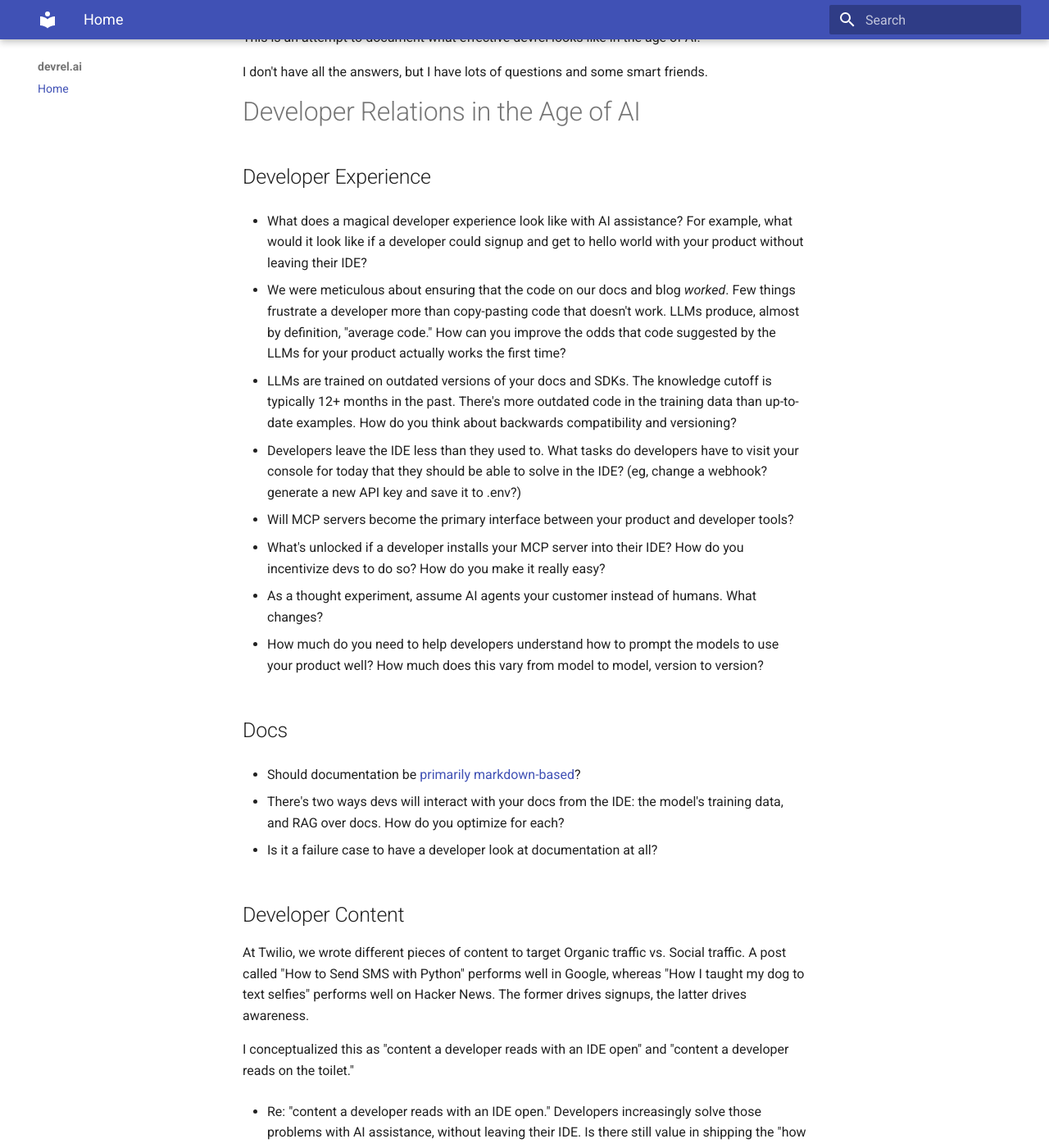
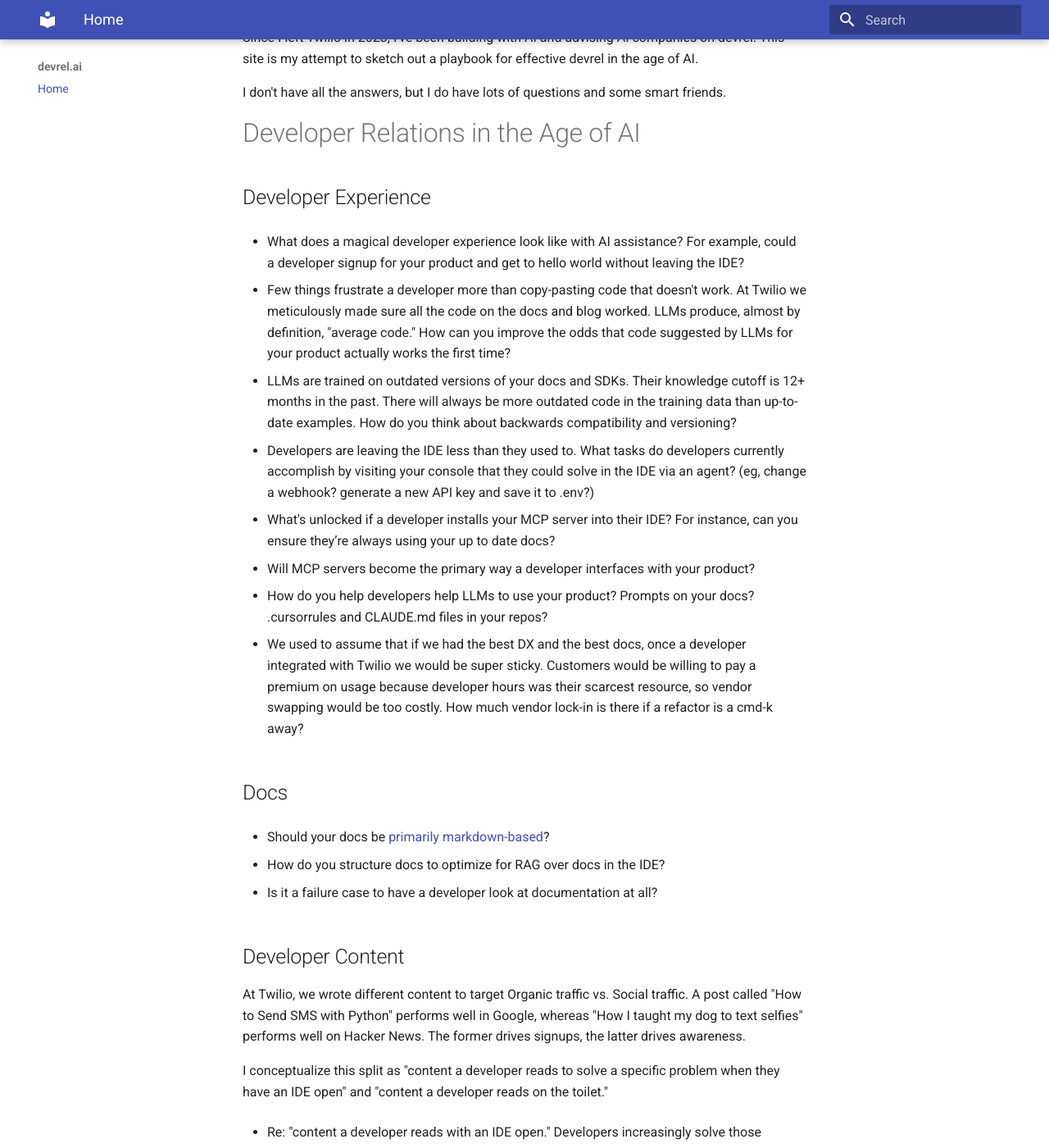
Before and after one commit to GregBaugues/devrel.ai, an MkDocs documentation site: the page built from docs/index.md, in a window 1280 px wide and 1400 px high, scrolled down 609 px. Shown: the whole window at 82% size. Built offline with MkDocs 1.6.1 and Material for MkDocs 9.7.7, drawn with Linux system fonts in a browser that asks for light colours; some of the changed text lies outside the part shown.

Commit message:
Update content from DevRel.ai/Site Content (with lowercase filenames)

```diff
--- a/docs/index.md
+++ b/docs/index.md
@@ -4,66 +4,66 @@
 
 When I joined Twilio's Developer Evangelism team in 2014, our devrel playbook was built on:
 
-* *Magical developer experience*. Signup for an account and send your first SMS in five minutes.
-* *Great docs*. Copy-pastable code (that *works*) to support devs on their journey from quickstart, to production, to scale.
-* *Technical blog content* to generate awareness and drive signups via organic and developer-social channels.
+* *Magical developer experience*. Signup for an account and send your first SMS with five lines of code within five minutes.
+* *Great docs*. Copy-pastable code to support devs on their journey from quickstart, to production, to scale.
+* *Technical content* to generate awareness and drive signups via organic and developer-social channels.
 * *"Be everywhere and be awesome."* IRL events. Speak at, sponsor, host hundreds of meetups, conferences, hackathons every year.
 
 The devrel playbook from 2014 doesn't work anymore.
 
-AI is changing how developers write code, which has a profound impact on how devtool companies reach and serve developers.
+AI is changing how developers write code, which changes how devtool companies reach and serve developers.
 
-Since I left Twilio in 2023, I've been building a bunch with AI and advising AI companies on devrel. This is an attempt to document what effective devrel looks like in the age of AI.
+Since I left Twilio in 2023, I've been building with AI and advising AI companies on devrel. This site is my attempt to sketch out a playbook for effective devrel in the age of AI.
 
-I don't have all the answers, but I have lots of questions and some smart friends.
+I don't have all the answers, but I do have lots of questions and some smart friends.
 
 # Developer Relations in the Age of AI
 
 ## Developer Experience
 
-* What does a magical developer experience look like with AI assistance? For example, what would it look like if a developer could signup and get to hello world with your product without leaving their IDE?
+* What does a magical developer experience look like with AI assistance? For example, could a developer signup for your product and get to hello world without leaving the IDE?
 
-* We were meticulous about ensuring that the code on our docs and blog *worked*. Few things frustrate a developer more than copy-pasting code that doesn't work. LLMs produce, almost by definition, "average code." How can you improve the odds that code suggested by the LLMs for your product actually works the first time?
+* Few things frustrate a developer more than copy-pasting code that doesn't work. At Twilio we meticulously made sure all the code on the docs and blog worked. LLMs produce, almost by definition, "average code." How can you improve the odds that code suggested by LLMs for your product actually works the first time?
 
-* LLMs are trained on outdated versions of your docs and SDKs. The knowledge cutoff is typically 12+ months in the past. There's more outdated code in the training data than up-to-date examples. How do you think about backwards compatibility and versioning?
+* LLMs are trained on outdated versions of your docs and SDKs. Their knowledge cutoff is 12+ months in the past. There will always be more outdated code in the training data than up-to-date examples. How do you think about backwards compatibility and versioning?
 
-* Developers leave the IDE less than they used to. What tasks do developers have to visit your console for today that they should be able to solve in the IDE? (eg, change a webhook? generate a new API key and save it to .env?)
+* Developers are leaving the IDE less than they used to. What tasks do developers currently accomplish by visiting your console that they could solve in the IDE via an agent? (eg, change a webhook? generate a new API key and save it to .env?)
 
-* Will MCP servers become the primary interface between your product and developer tools?
+* What's unlocked if a developer installs your MCP server into their IDE? For instance, can you ensure they’re always using your up to date docs?
 
-* What's unlocked if a developer installs your MCP server into their IDE? How do you incentivize devs to do so? How do you make it really easy?
+* Will MCP servers become the primary way a developer interfaces with your product?
 
-* As a thought experiment, assume AI agents your customer instead of humans. What changes?
+* How do you help developers help LLMs to use your product? Prompts on your docs? .cursorrules and CLAUDE.md files in your repos?
 
-* How much do you need to help developers understand how to prompt the models to use your product well? How much does this vary from model to model, version to version?
+* We used to assume that if we had the best DX and the best docs, once a developer integrated with Twilio we would be super sticky. Customers would be willing to pay a premium on usage because developer hours was their scarcest resource, so vendor swapping would be too costly. How much vendor lock-in is there if a refactor is a cmd-k away?
 
 ## Docs
 
-* Should documentation be [primarily markdown-based](https://x.com/karpathy/status/1914488029873627597)?
+* Should your docs be [primarily markdown-based](https://x.com/karpathy/status/1914488029873627597)?
 
-* There's two ways devs will interact with your docs from the IDE: the model's training data, and RAG over docs. How do you optimize for each?
+* How do you structure docs to optimize for RAG over docs in the IDE?
 
 * Is it a failure case to have a developer look at documentation at all?
 
 ## Developer Content
 
-At Twilio, we wrote different pieces of content to target Organic traffic vs. Social traffic. A post called "How to Send SMS with Python" performs well in Google, whereas "How I taught my dog to text selfies" performs well on Hacker News. The former drives signups, the latter drives awareness.
+At Twilio, we wrote different content to target Organic traffic vs. Social traffic. A post called "How to Send SMS with Python" performs well in Google, whereas "How I taught my dog to text selfies" performs well on Hacker News. The former drives signups, the latter drives awareness.
 
-I conceptualized this as "content a developer reads with an IDE open" and "content a developer reads on the toilet."
+I conceptualize this split as "content a developer reads to solve a specific problem when they have an IDE open" and "content a developer reads on the toilet."
 
-* Re: "content a developer reads with an IDE open." Developers increasingly solve those problems with AI assistance, without leaving their IDE. Is there still value in shipping the "how to send sms in ruby" blog post?
+* Re: "content a developer reads with an IDE open." Developers increasingly solve those problems with AI assistance, inside the IDE. Is there still value in shipping the "how to send sms in ruby" blog post?
 
-* For sake of argument: "search is dead, de-prioritize the blog," BUT you still need content to get included in the training data. The more content in the training data, the more likely the LLM is to suggest your tool. (Is this actually true, or does RLHF and fine-tuning counteract this?)
+* For sake of argument: "search is dead, de-prioritize the blog," BUT you still need content to get indexed in the training data. The more content in the training data, the more likely the LLM is to suggest your tool. (Is this actually true, or does RLHF and fine-tuning counteract this?)
 
-* If that is true, are you incentivized to fill the internet with LLM generated slop to feed the training data? Feels like SEO in 2002. How do model providers curate training data to avoid this race to the bottom? Will slop fatigue make all corporate blogs feel gross because we know they're all at least partially AI generated?
+* If it is true, are you incentivized to fill the internet with LLM generated slop to feed the training data? Feels like SEO backlink spam in 2002. How do model providers curate training data to avoid this race to the bottom?
 
-* As of April 2025, o4-mini has a knowledge cutoff of June 2024 -- an 11 month lag. How will you know if your strategy to get your content into the training data is working?
+* o4-mini was launched in April 2025 and it’s knowledge cutoff is June 2025. That’s a long feedback cycle to find out if your strategy to get content into the training data is working.
 
 * Will there be a Google AdWords equivalent for LLMs where companies pay for preferential treatment? Will OpenAI charge you to be a "verified source" of training data, so that, eg, Twilio is recommended first when a developer asks how to send an sms in ruby?
 
 * Is your blog still the right place to publish code? Should your content portfolio prioritize high-quality public GitHub repos?
 
-* Do humans still need copy-pastable code from your blog? Is high-level content more valuable: systems and architecture guidance rather than implementation details?
+* Do humans still need copy-pastable code from your blog if the LLM is their first stop to solve code problems? Should you spend your time instead writing high-level content: systems and architecture guidance rather than implementation details?
 
 * Do you now bifurcate your content strategy to "for humans" and "for agents"?
 
```
Also changed, not shown: other parts of docs/index.md (+1 -1 lines).
